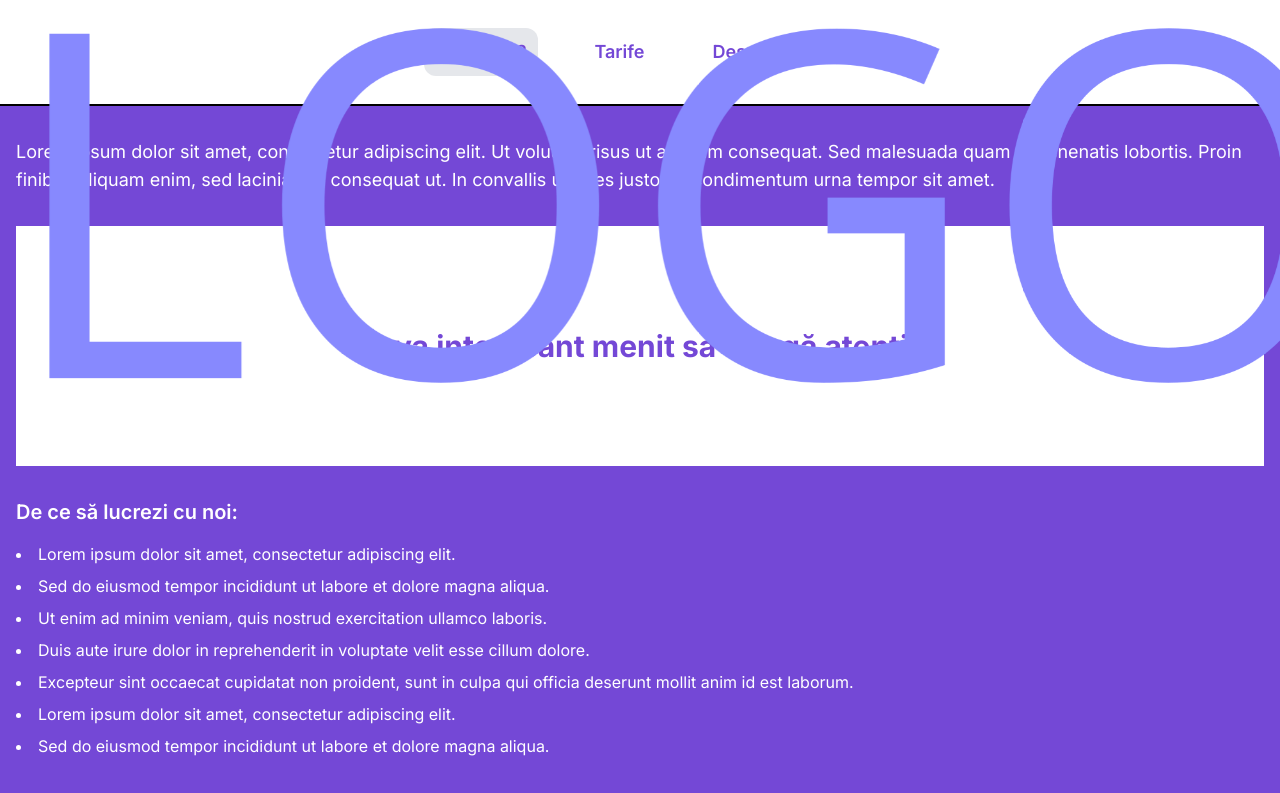
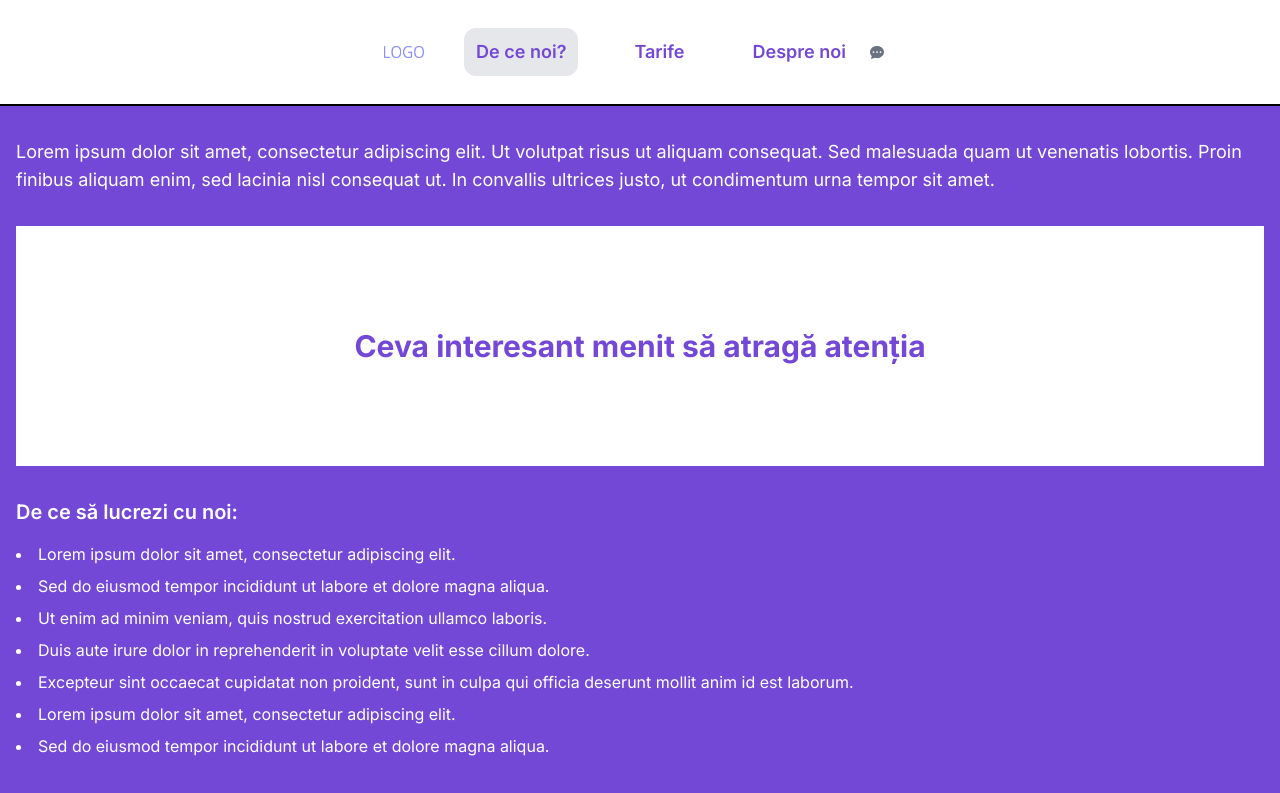
Before and after one commit to cezarstoian/cezar_stoian_proiect_licenta, a Next.js app: page /home in a window 1280 px wide. Shown: the top 793 px of the page. Built offline with nearby package versions, Linux system fonts and the light colour scheme.

Commit message:
changed navbar

```diff
--- a/app/api/messages/route.ts
+++ b/app/api/messages/route.ts
@@ -62,14 +62,6 @@ export async function  POST(
 
     await pusherServer.trigger(conversationId, 'messages:new', newMessage)
 
-    const lastMessage = conversationUpdate.messages[conversationUpdate.messages.length - 1]
-    conversationUpdate.users.map((user) => {
-      pusherServer.trigger(user.user.email!, 'conversation:update', {
-        id: conversationId,
-        messages: [lastMessage]
-      })
-    })
-
     return NextResponse.json(newMessage)
   } catch (err) {
     console.log("Message creation error", err)
--- a/app/components/navbar/Navbar.tsx
+++ b/app/components/navbar/Navbar.tsx
@@ -12,18 +12,12 @@ const Navbar: React.FC<NavbarProps>= ({
   page,
 }) => {
   return (
-    <div className="
-      flex
-      min-h-full
-      py-3
-      sm:px-6
-      lg:px-4
-      justify-center
-      justify-items-center
-      space-x-11
-      bg-white
-      ">
-      <Image alt="Logo" height="40" width="40" className="mx-auto w-auto h-auto left-12 fixed items-center" src="/images/site-logo.png" />
+    <div className="flex min-h-full py-3 bg-white justify-center items-center">
+      <div className="flex items-center">
+        <div className="mr-10">
+          <Image alt="Logo" height="40" width="40" src="/images/site-logo.png" />
+        </div>
+        <div className="flex gap-x-11">
           <Link
             href={'/home'}
             className={clsx(`
@@ -72,6 +66,8 @@ const Navbar: React.FC<NavbarProps>= ({
             `, page === 'about' ? 'bg-gray-200' : 'bg-white'
             )}
           >Despre noi</Link>
+        </div>
+      </div>
       <IconLink icon={BsFillChatDotsFill} href={'/login'} />
     </div>
   )
--- a/app/conversations/components/ConversationList.tsx
+++ b/app/conversations/components/ConversationList.tsx
@@ -32,34 +32,6 @@ const ConversationList: React.FC<ConversationListProps> = ({
   const closeModal = () => {
     setIsModalOpen(false);
   };
-
-  const pusherKey = useMemo(() => {
-    return session.data?.user?.email
-  }, [session.data?.user?.email])
-
-  useEffect(() => {
-    if (!pusherKey) {
-      return
-    }
-    pusherClient.subscribe(pusherKey)
-
-    const updateHandler = (conversation: ConversationExtraType) => {
-      setItems((current) => current.map((currentConversation) => {
-        if (currentConversation.conversationId === conversation.id) {
-          currentConversation.conversation.messages.push(conversation.messages[0])
-          console.log(conversation)
-        }
-        return currentConversation
-      }));
-    }
-
-    pusherClient.bind('conversation:update', updateHandler)
-
-    return () => {
-      pusherClient.unsubscribe(pusherKey)
-      pusherClient.unbind('conversation:update', updateHandler)
-    }
-  }, [pusherKey]);
 
   return (
     <aside className={clsx(`
```
Lines whose indentation alone changed are shown as unchanged.
